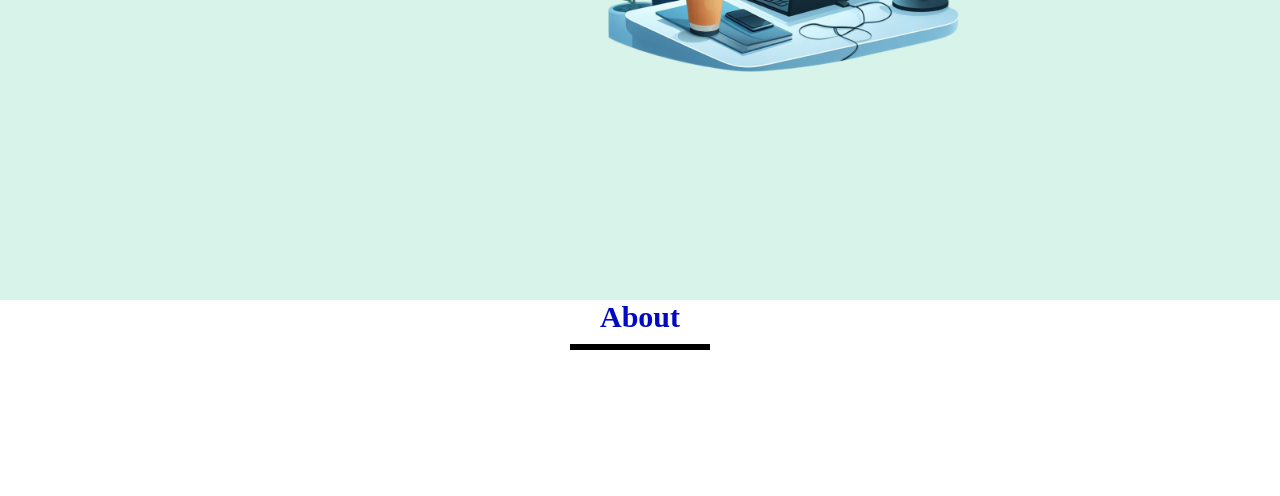
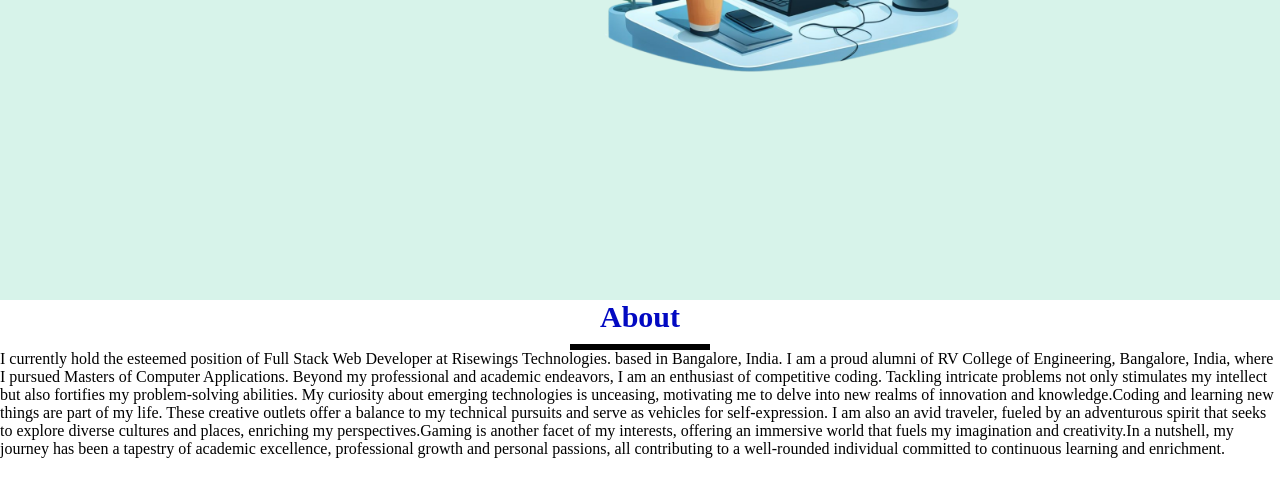
Before and after one commit to decode6/amit-portfolio, a React (Vite) app: page / in a window 1280 px wide. Shown: the part 557-1053 px from the top of the page. Built offline with nearby package versions, Linux system fonts and the light colour scheme.

Commit message:
about text

```diff
--- a/src/components/about/About.jsx
+++ b/src/components/about/About.jsx
@@ -4,13 +4,23 @@ const About = () => {
   return (
     <div className='about-section'>
       <div className="about-text">
-         <h1>About</h1>
-         <span>
+        <h1>About</h1>
+        <span>
           <hr />
-         </span>
+        </span>
 
       </div>
+      <div className="about-description">
+        <div className="desc-text">
+          <p>I currently hold the esteemed position of Full Stack Web Developer at Risewings Technologies. based in Bangalore, India.
 
+            I am a proud alumni of RV College of Engineering, Bangalore, India, where I pursued Masters of Computer Applications.
+            Beyond my professional and academic endeavors, I am an enthusiast of competitive coding. Tackling intricate problems not only stimulates my intellect but also fortifies my problem-solving abilities. My curiosity about emerging technologies is unceasing, motivating me to delve into new realms of innovation and knowledge.Coding and learning new things are part of my life. These creative outlets offer a balance to my technical pursuits and serve as vehicles for self-expression. I am also an avid traveler, fueled by an adventurous spirit that seeks to explore diverse cultures and places, enriching my perspectives.Gaming is another facet of my interests, offering an immersive world that fuels my imagination and creativity.In a nutshell, my journey has been a tapestry of academic excellence, professional growth and personal passions, all contributing to a well-rounded individual committed to continuous learning and enrichment.</p>
+        </div>
+        <div className="img">
+
+        </div>
+      </div>
 
     </div>
   )
--- a/src/components/about/about.css
+++ b/src/components/about/about.css
@@ -13,7 +13,6 @@
 
 hr {
     width: 140px;
-
     border: 3px solid black ;
 }
 .about-text h1{
```
